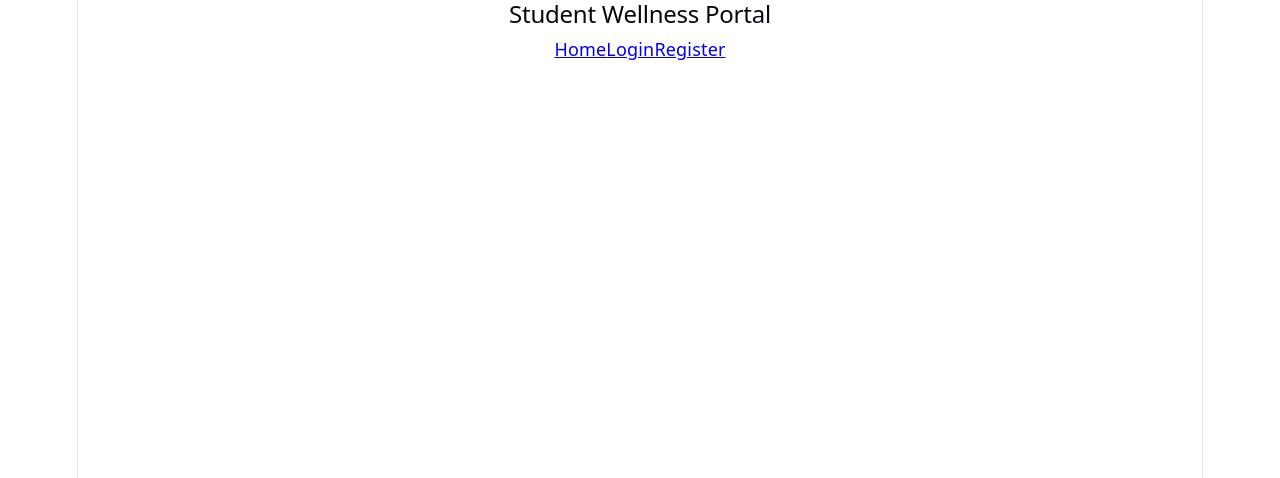
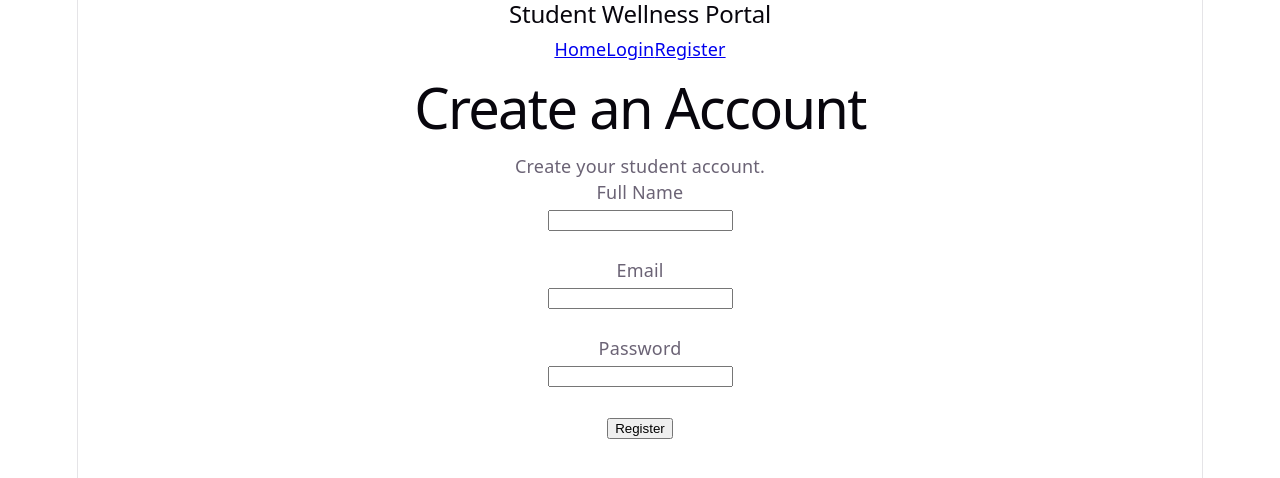
Before and after one commit to HopeTheEditor/Student-Wellness-Portal, a React app in the folder frontend/: page /register in a window 1280 px wide. Shown: the top 478 px of the page. Built offline with nearby package versions, Linux system fonts and the light colour scheme; the HTML template or start-up script is replaced by a standard one.

Commit message:
updated Register.jsx & App.jsx

```diff
--- a/frontend/src/App.jsx
+++ b/frontend/src/App.jsx
@@ -2,6 +2,8 @@ import { BrowserRouter, Routes, Route } from 'react-router-dom'
 import Navbar from './components/Navbar'
 
 import Home from './pages/Home'
+import Login from './pages/Login'
+import Register from './pages/Register'
 
 function App() {
   return (
@@ -10,6 +12,8 @@ function App() {
 
       <Routes>
         <Route path="/" element={<Home />} />
+        <Route path="/login" element={<Login />} />
+        <Route path="/register" element={<Register />} />
       </Routes>
     </BrowserRouter>
   )
--- a/frontend/src/pages/Register.jsx
+++ b/frontend/src/pages/Register.jsx
@@ -1,19 +1,37 @@
 function Register() {
   return (
-    <div>
-      <h1>Register</h1>
+    <main>
+      <h1>Create an Account</h1>
 
       <p>Create your student account.</p>
 
       <form>
         <label>Full Name</label>
+        <br />
         <input type="text" />
+
+        <br />
+        <br />
+
+        <label>Email</label>
+        <br />
+        <input type="email" />
+
+        <br />
+        <br />
+
+        <label>Password</label>
+        <br />
+        <input type="password" />
+
+        <br />
+        <br />
 
         <button type="submit">
           Register
         </button>
       </form>
-    </div>
+    </main>
   )
 }
 
```
